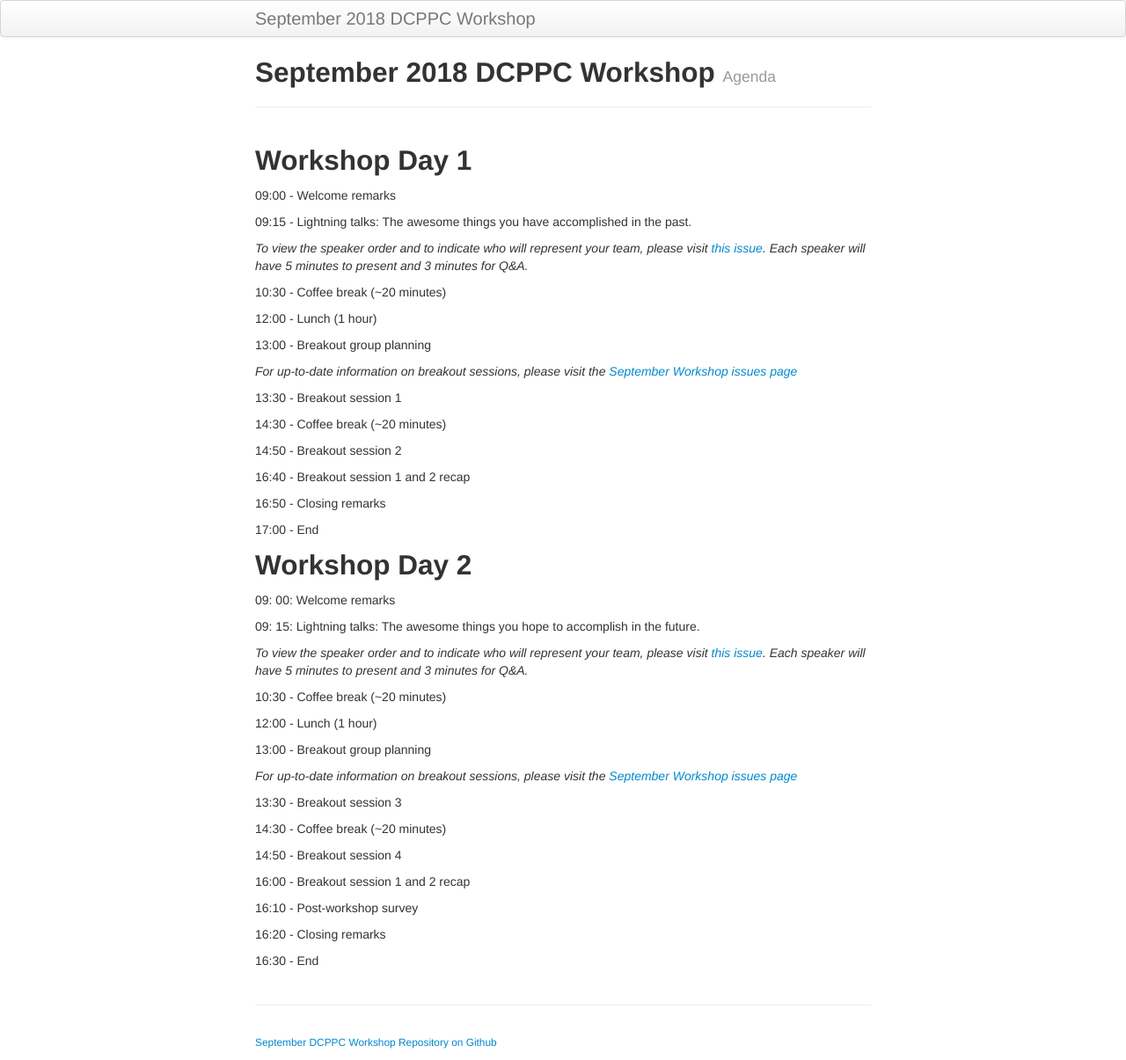
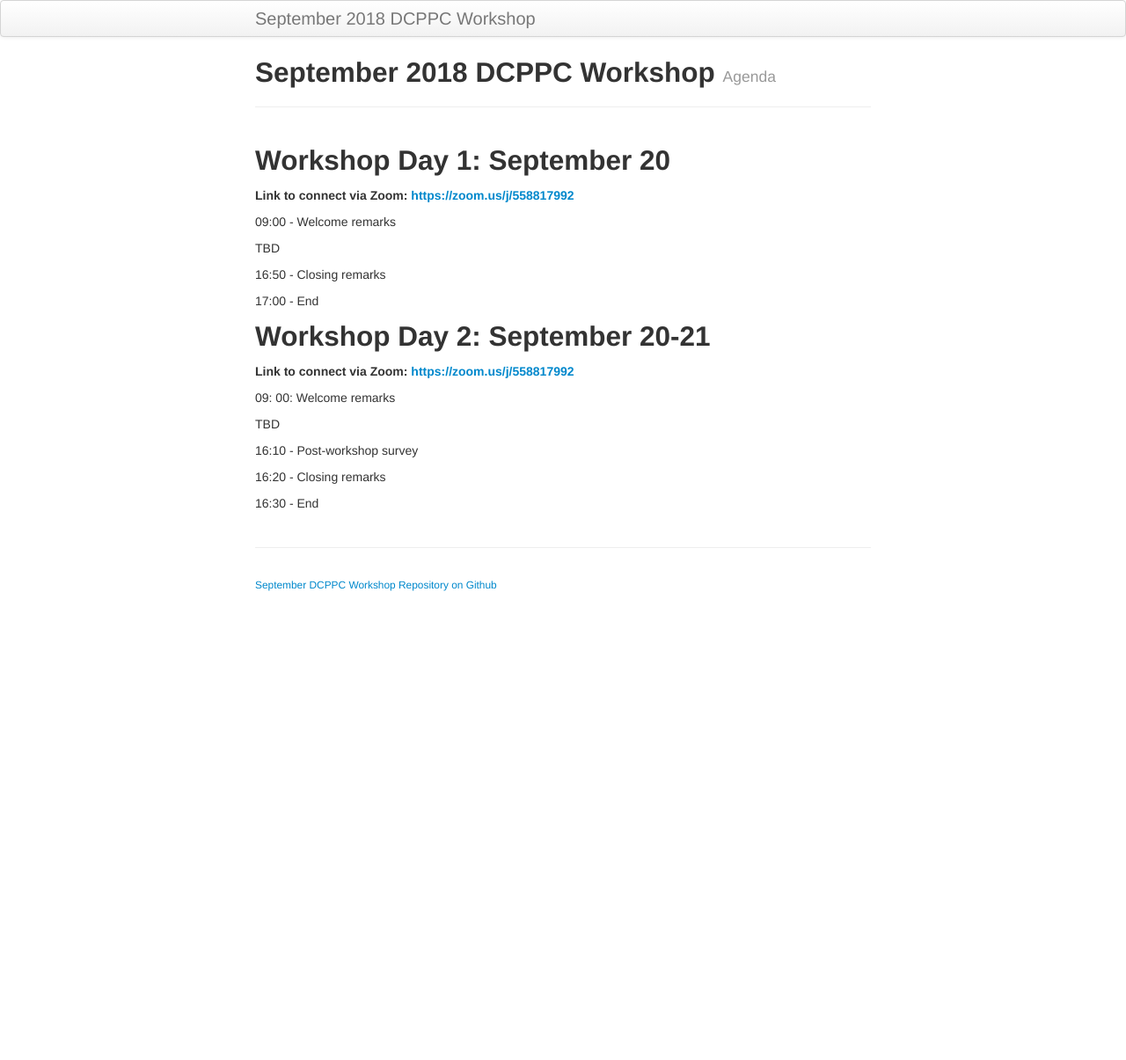
Before and after one commit to dcppc/2018-september-workshop, a Jekyll site: the page built from docs/agenda.md, in a window 1280 px wide. Shown: the whole page at 88% size. Built offline with Jekyll 4.4.1, drawn with Linux system fonts in a browser that asks for light colours; after the commit the page ends 900 px from its top, so only the background shows below that.

Commit message:
add zoom link, free agenda

```diff
--- a/docs/agenda.md
+++ b/docs/agenda.md
@@ -5,60 +5,27 @@ tagline: Agenda
 
 ---
 
-## Workshop Day 1
+## Workshop Day 1: September 20
+
+**Link to connect via Zoom: [https://zoom.us/j/558817992](https://zoom.us/j/558817992)**
 
 09:00 - Welcome remarks
 
-09:15 - Lightning talks: The awesome things you have accomplished in the past.
-
-_To view the speaker order and to indicate who will represent your team, please visit [this issue](https://github.com/dcppc/2018-september-workshop/issues/). Each speaker will have 5 minutes to present and 3 minutes for Q&A._
-
-
-10:30 - Coffee break (~20 minutes)
-
-12:00 -  Lunch (1 hour)
-
-13:00 -  Breakout group planning
-
-_For up-to-date information on breakout sessions, please visit the [September Workshop issues page](https://github.com/dcppc/2018-september-workshop/issues)_
-
-13:30 -  Breakout session 1
-
-14:30 - Coffee break (~20 minutes)
-
-14:50 -  Breakout session 2
-
-16:40 - Breakout session 1 and 2 recap
+TBD
 
 16:50 - Closing remarks
 
 17:00 - End
 
 
-## Workshop Day 2
+## Workshop Day 2: September 20-21
+
+**Link to connect via Zoom: [https://zoom.us/j/558817992](https://zoom.us/j/558817992)**
+
 
 09: 00: Welcome remarks
 
-09: 15: Lightning talks: The awesome things you hope to accomplish in the future.
-
-_To view the speaker order and to indicate who will represent your team, please visit [this issue](https://github.com/dcppc/2018-september-workshop/issues/). Each speaker will have 5 minutes to present and 3 minutes for Q&A._
-
-
-10:30 - Coffee break (~20 minutes)
-
-12:00 -  Lunch (1 hour)
-
-13:00 -  Breakout group planning
-
-_For up-to-date information on breakout sessions, please visit the [September Workshop issues page](https://github.com/dcppc/2018-september-workshop/issues)_
-
-13:30 -  Breakout session 3
-
-14:30 - Coffee break (~20 minutes)
-
-14:50 -  Breakout session 4
-
-16:00 - Breakout session 1 and 2 recap
+TBD
 
 16:10 - Post-workshop survey
 
```
